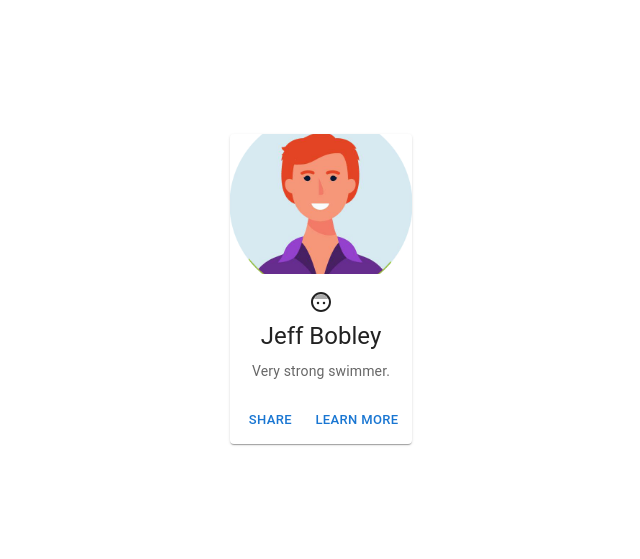
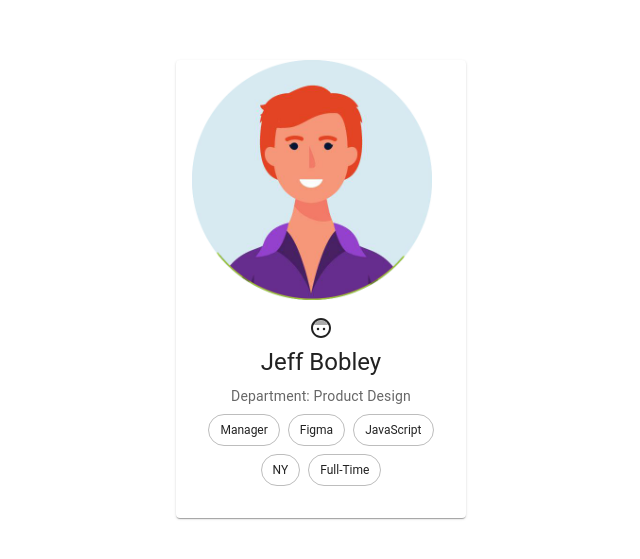
Before and after one commit to mdevzed/React_Employee_Dashboard, a React (Vite) app: page / in a window 1280 px wide. Shown: the part 111-670 px from the top of the page, without its empty margins (319-959 px from the left). Built offline with nearby package versions, Linux system fonts and the light colour scheme.

Commit message:
updated employee card, centered image, created stacks of chips

```diff
--- a/src/components/employeeCard.jsx
+++ b/src/components/employeeCard.jsx
@@ -6,28 +6,39 @@ import CardMedia from '@mui/material/CardMedia';
 import Button from '@mui/material/Button';
 import Typography from '@mui/material/Typography';
 import Face5Icon from '@mui/icons-material/Face5';
+import Box from '@mui/material/Box';
+import Chip from '@mui/material/Chip';
+import Stack from '@mui/material/Stack';
 
 export default function MediaCard() {
   return (
-    <Card sx={{ maxWidth: 365 }}>
-      <CardMedia
-        sx={{ height: 140 }}
+    <Card sx={{ maxWidth: 365, px: 2, margin:'auto'}}>
+      <Box sx={{alignItems: "center"}}>
+        <CardMedia
+        sx={{ height: 240, width: 240, backgroundSize: 'contain'}}
         image="profile1.png"
         title="Jeff Bobley"
-      />
-      <CardContent>
+        />
+      </Box>
+
+      <CardContent sx={{}}>
         <Face5Icon />
         <Typography gutterBottom variant="h5" component="div">
           Jeff Bobley
         </Typography>
         <Typography variant="body2" color="text.secondary">
-          Very strong swimmer.
+          Department: Product Design
         </Typography>
+        <Stack direction="row" spacing={1} my={1}>
+          <Chip label="Manager" variant="outlined" sx={{fontSize: '.75rem'}}/>
+          <Chip label="Figma" variant="outlined" sx={{fontSize: '.75rem'}} />
+          <Chip label="JavaScript" variant="outlined" sx={{fontSize: '.75rem'}} />
+        </Stack>
+        <Stack direction="row" spacing={1} my={1} justifyContent="center">
+          <Chip label="NY" variant="outlined" sx={{fontSize: '.75rem'}}/>
+          <Chip label="Full-Time" variant="outlined" sx={{fontSize: '.75rem'}} />
+        </Stack>
       </CardContent>
-      <CardActions>
-        <Button size="small">Share</Button>
-        <Button size="small">Learn More</Button>
-      </CardActions>
     </Card>
   );
 }
```
